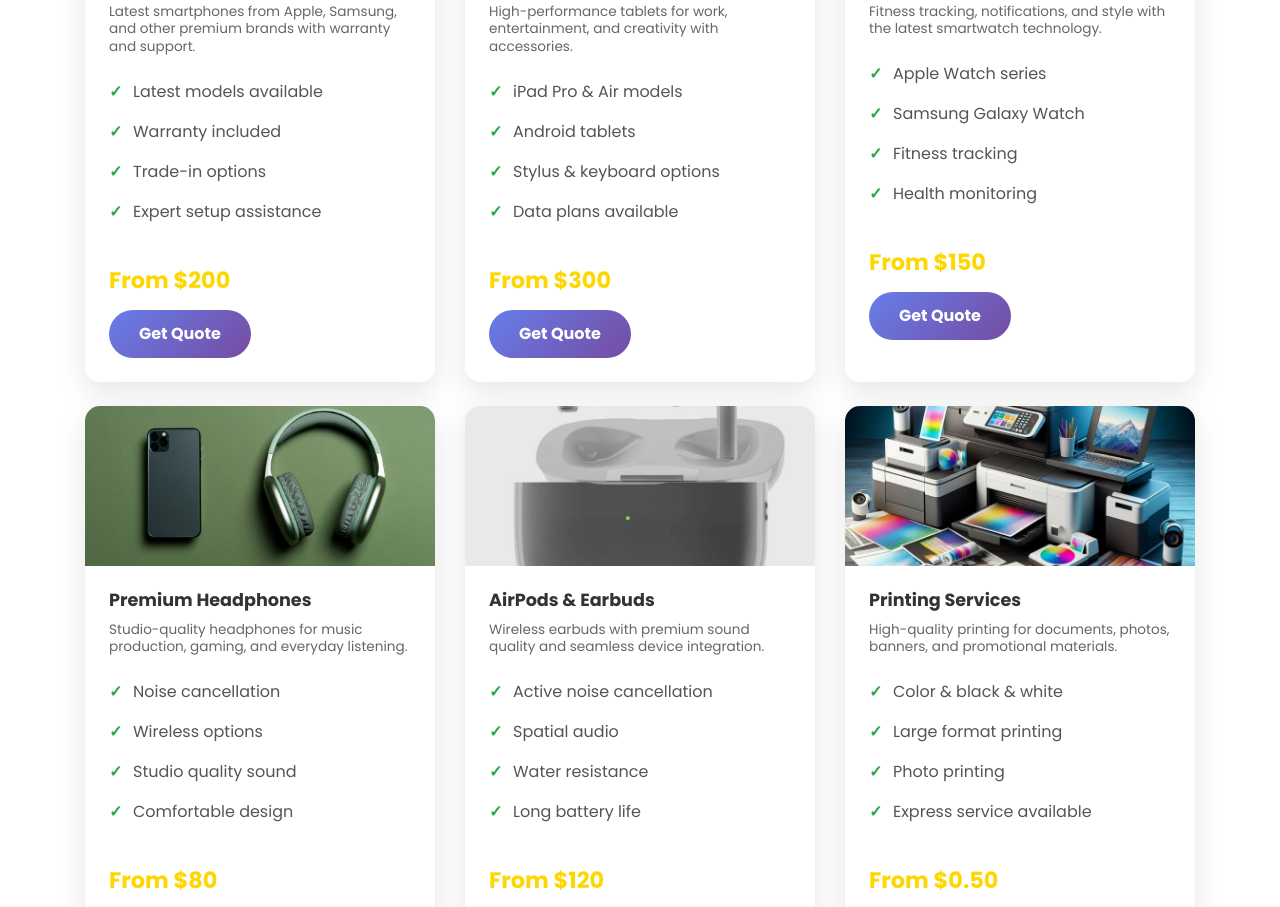
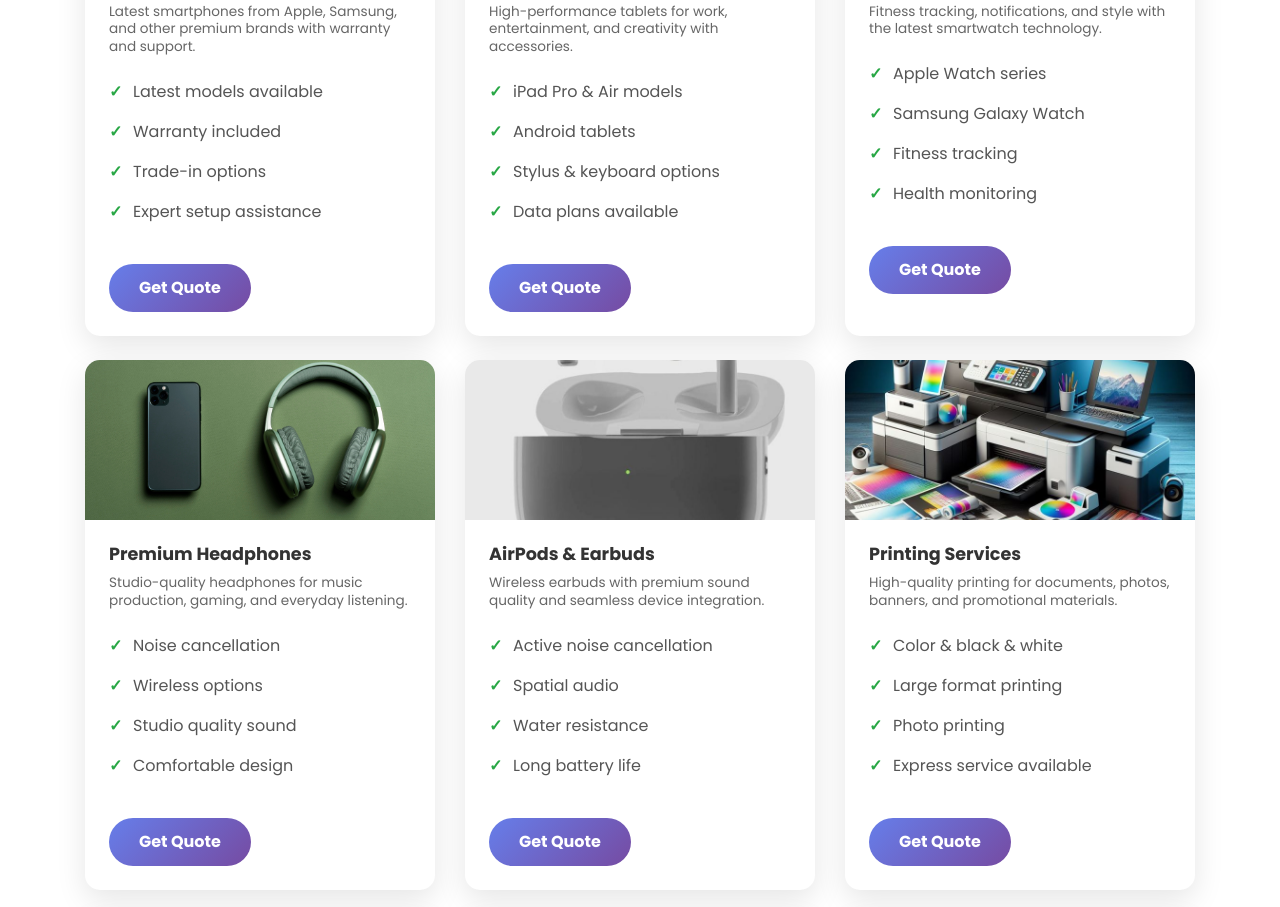
Before and after one commit to vladmirpk/wana_trading, a plain HTML site: page services.html in a window 1280 px wide. Shown: the part 1513-2420 px from the top of the page. Drawn offline with nearby package versions, Linux system fonts and the light colour scheme.

Commit message:
price removals

```diff
--- a/services.html
+++ b/services.html
@@ -251,12 +251,7 @@
       font-weight: bold;
     }
 
-    .service-price {
-      font-size: 1.4rem;
-      font-weight: 700;
-      color: #ffd700;
-      margin-bottom: 0.8rem;
-    }
+
 
     .service-btn {
       background: linear-gradient(135deg, #667eea, #764ba2);
@@ -517,7 +512,7 @@
         <div class="col-lg-6">
           <div class="hero-content">
             <h1 class="hero-title">Our Services</h1>
-            <p class="hero-subtitle">Comprehensive solutions for all your technology and business needs. Quality service, competitive prices, and expert support.</p>
+            <p class="hero-subtitle">Comprehensive solutions for all your technology and business needs. Quality service and expert support.</p>
             <a href="#services" class="btn btn-warning btn-lg">Explore Services</a>
           </div>
         </div>
@@ -600,7 +595,6 @@
                 <li>Trade-in options</li>
                 <li>Expert setup assistance</li>
               </ul>
-              <div class="service-price">From $200</div>
               <a href="contact.html" class="service-btn">Get Quote</a>
             </div>
           </div>
@@ -618,7 +612,6 @@
                 <li>Stylus & keyboard options</li>
                 <li>Data plans available</li>
               </ul>
-              <div class="service-price">From $300</div>
               <a href="contact.html" class="service-btn">Get Quote</a>
             </div>
           </div>
@@ -636,7 +629,6 @@
                 <li>Fitness tracking</li>
                 <li>Health monitoring</li>
               </ul>
-              <div class="service-price">From $150</div>
               <a href="contact.html" class="service-btn">Get Quote</a>
             </div>
           </div>
@@ -655,7 +647,6 @@
                 <li>Studio quality sound</li>
                 <li>Comfortable design</li>
               </ul>
-              <div class="service-price">From $80</div>
               <a href="contact.html" class="service-btn">Get Quote</a>
             </div>
           </div>
@@ -673,7 +664,6 @@
                 <li>Water resistance</li>
                 <li>Long battery life</li>
               </ul>
-              <div class="service-price">From $120</div>
               <a href="contact.html" class="service-btn">Get Quote</a>
             </div>
           </div>
@@ -692,7 +682,6 @@
                 <li>Photo printing</li>
                 <li>Express service available</li>
               </ul>
-              <div class="service-price">From $0.50</div>
               <a href="contact.html" class="service-btn">Get Quote</a>
             </div>
           </div>
@@ -710,7 +699,6 @@
                 <li>Ring binding</li>
                 <li>Custom covers</li>
               </ul>
-              <div class="service-price">From $5</div>
               <a href="contact.html" class="service-btn">Get Quote</a>
             </div>
           </div>
@@ -728,7 +716,6 @@
                 <li>Matte & glossy finish</li>
                 <li>Same-day service</li>
               </ul>
-              <div class="service-price">From $2</div>
               <a href="contact.html" class="service-btn">Get Quote</a>
             </div>
           </div>
@@ -747,7 +734,6 @@
                 <li>Cash deposits</li>
                 <li>24/7 service</li>
               </ul>
-              <div class="service-price">Low fees</div>
               <a href="contact.html" class="service-btn">Learn More</a>
             </div>
           </div>
@@ -765,7 +751,6 @@
                 <li>Money transfers</li>
                 <li>Mobile recharge</li>
               </ul>
-              <div class="service-price">Competitive rates</div>
               <a href="contact.html" class="service-btn">Learn More</a>
             </div>
           </div>
@@ -783,7 +768,6 @@
                 <li>Interview preparation</li>
                 <li>Follow-up support</li>
               </ul>
-              <div class="service-price">Consultation fee</div>
               <a href="contact.html" class="service-btn">Get Quote</a>
             </div>
           </div>
```
